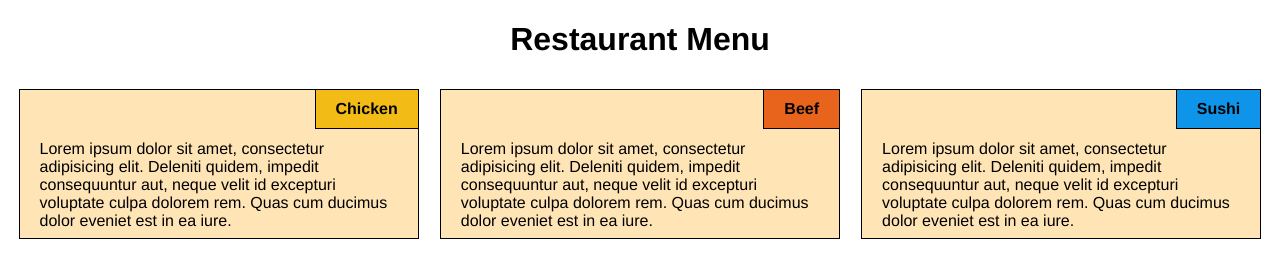
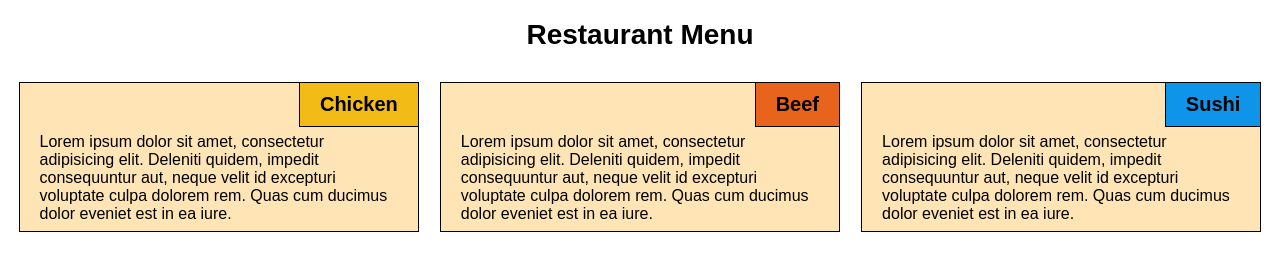
Before and after one commit to williamspete321/coursera-html-css-js, a plain HTML site: page module2-solution/index.html in a window 1280 px wide. Drawn offline with Linux system fonts and the light colour scheme.

Commit message:
Final commit before submission 1

```diff
--- a/module2-solution/css/styles.css
+++ b/module2-solution/css/styles.css
@@ -1,11 +1,12 @@
 * {
 	box-sizing: border-box;
-	font-family: Helvetica;
+	font-family: Arial, Helvetica, sans-serif;
 }
 
 h1 {
 	text-align: center;
 	margin-bottom: 15px;
+	font-size: 1.75em;
 }
 
 div {
@@ -17,14 +18,16 @@ p {
   background-color: #FFE4B5;
   width: 95%;
   height: 150px;
+  margin-left: auto;
+  margin-right: auto;
   padding: 20px;
   padding-top: 50px;
-  margin-right: auto;
-  margin-left: auto;
+  margin-bottom: 0px;
   color: black;
 }
 
 .title {
+	font-size: 1.25em;
 	font-weight: bold;
 	position: absolute;
 	top: 0px;
@@ -35,6 +38,7 @@ p {
 	padding-left: 20px;
 	width: auto;
 	height: auto;
+	margin-top: 16px;
 }
 
 #chicken {
```
